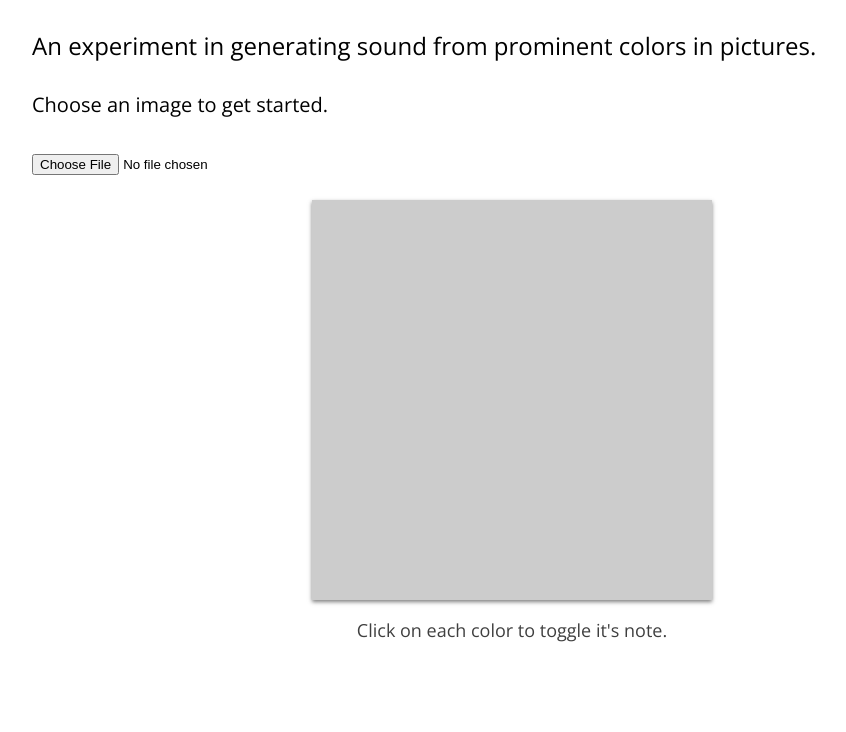
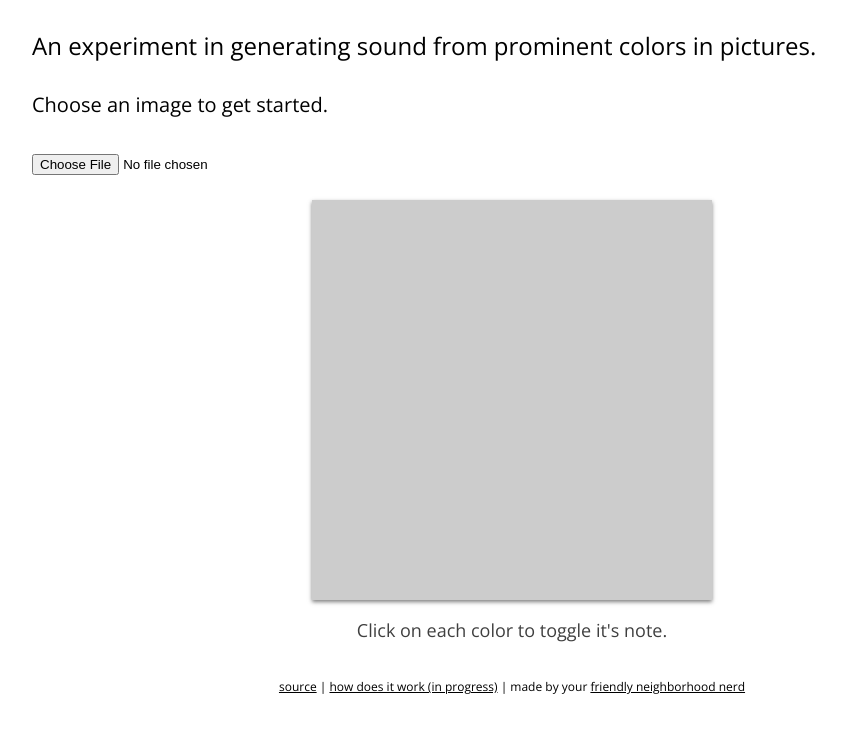
Before and after one commit to christopherwk210/Photism, a website built with Parcel: page src/index.html in a window 1280 px wide. Shown: the part 100-832 px from the top of the page, without its empty margins (128-974 px from the left). Built offline with nearby package versions, Linux system fonts and the light colour scheme.

Commit message:
Add links to page

```diff
--- a/package.json
+++ b/package.json
@@ -24,6 +24,7 @@
     "jquery": "^3.3.1",
     "node-vibrant": "^3.0.0",
     "parcel-bundler": "^1.6.2",
+    "pizzicato": "^0.6.3",
     "vexflow": "^1.2.84"
   }
 }
--- a/src/index.html
+++ b/src/index.html
@@ -5,7 +5,7 @@
     <meta http-equiv="x-ua-compatible" content="ie=edge">
     <meta name="viewport" content="width=device-width, initial-scale=1">
     <title>Photism</title>
-    <meta name="description" content="Page description">
+    <meta name="description" content="An experiment in generating sound from prominent colors in pictures.">
     <link rel="stylesheet" href="styles.scss">
   </head>
   <body>
@@ -18,6 +18,11 @@
       <p class="muted-center">Click on each color to toggle it's note.</p>
       <div id="palette"></div>
       <div id="notation"></div>
+      <p class="bottom-text">
+        <a href="https://github.com/christopherwk210/Photism">source</a> |
+        <a href="#">how does it work (in progress)</a> |
+        made by your <a href="https://chrisanselmo.com/">friendly neighborhood nerd</a>
+      </p>
     </main>
     <script src="./photism/photism.js"></script>
     <script src="./scripts.js"></script>
--- a/src/styles.scss
+++ b/src/styles.scss
@@ -70,6 +70,19 @@ canvas {
   justify-content: center;
 }
 
+.bottom-text {
+  text-align: center;
+  font-size: 0.5em;
+
+  a {
+    color: inherit;
+
+    &:hover {
+      color: rgb(115, 0, 255);
+    }
+  }
+}
+
 @keyframes swatch-in {
   from {
     opacity: 0;
```
Also changed, not shown: 1 other file.
